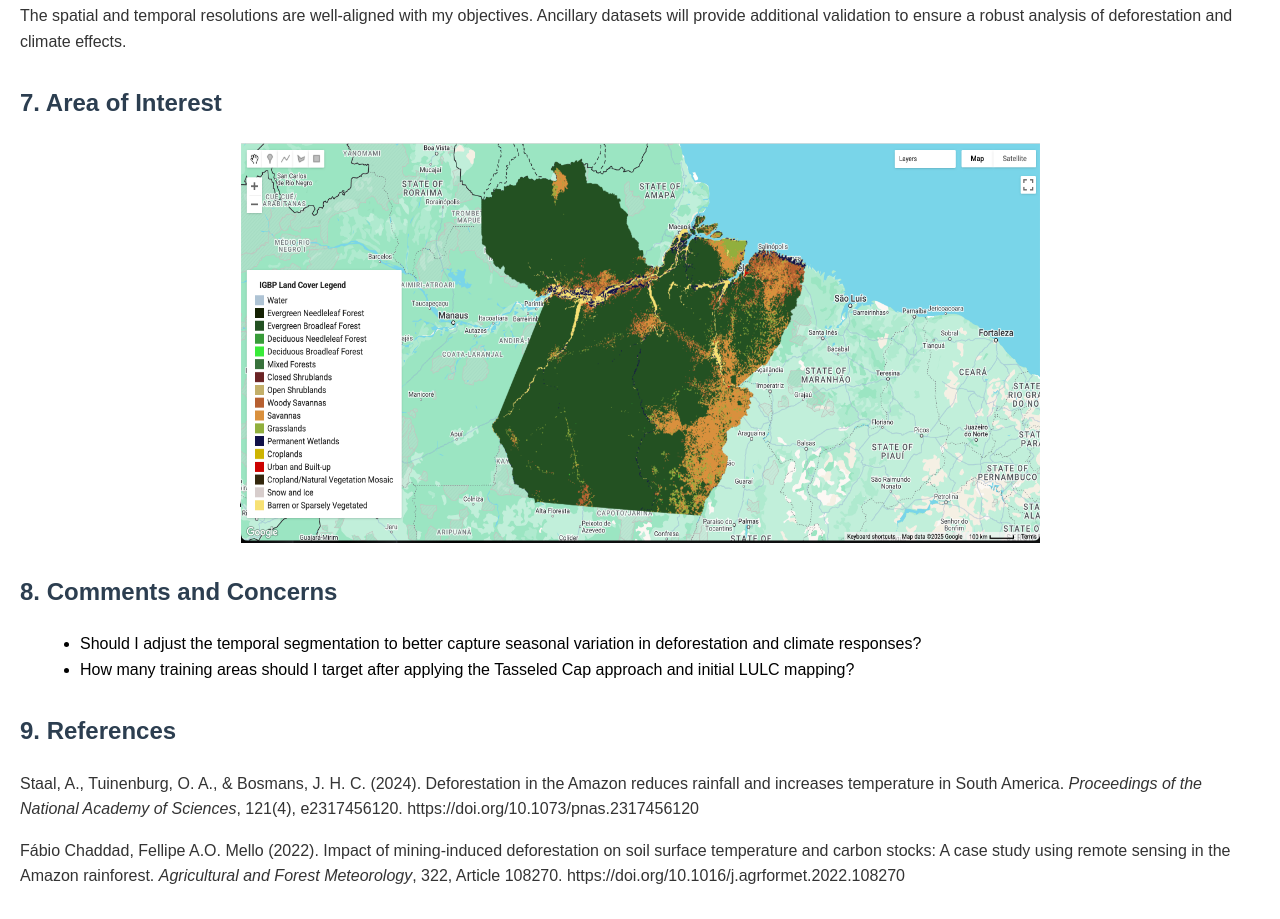
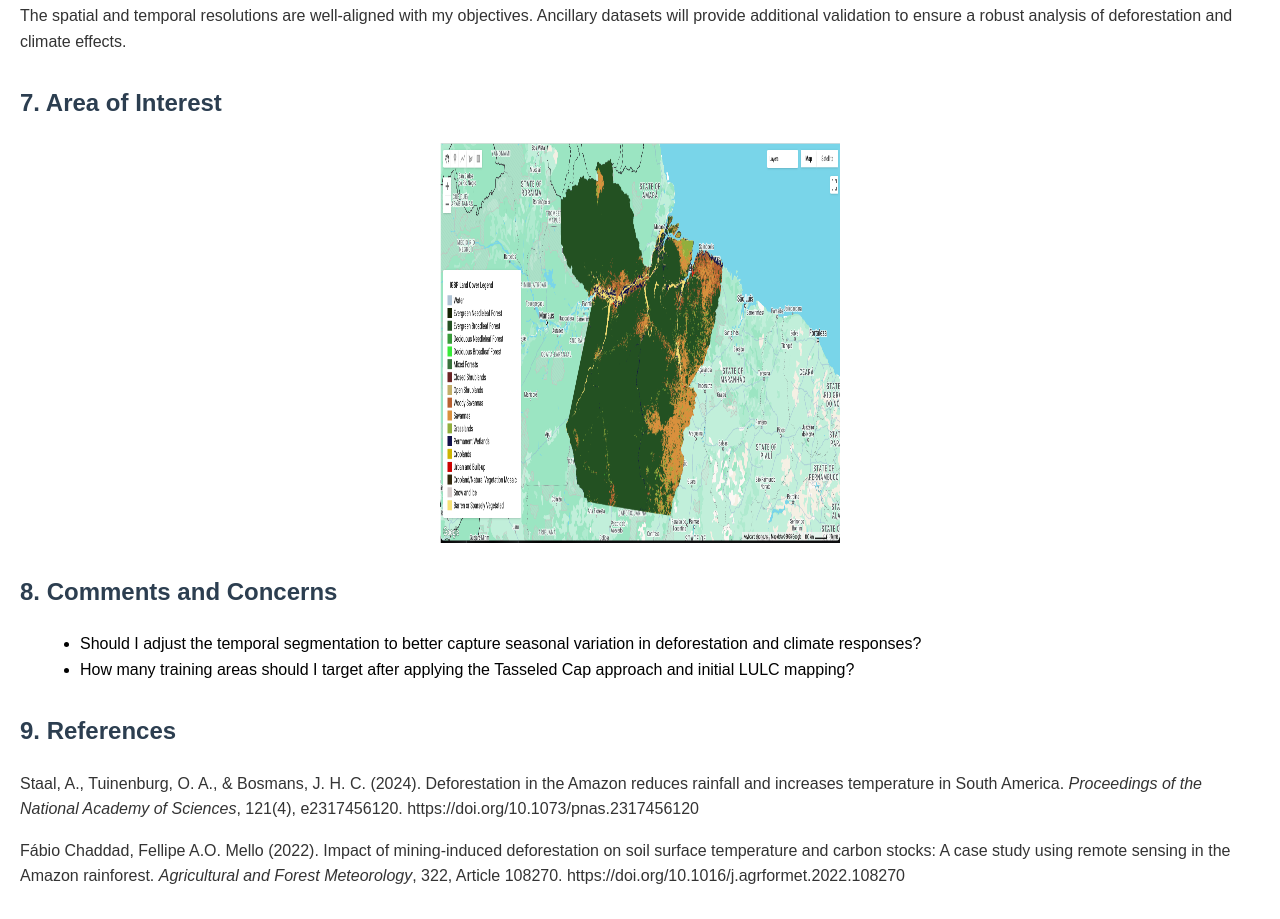
Before and after one commit to sbrigham-1996/GEOG577, a plain HTML site: page index.html in a window 1280 px wide. Shown: the part 1387-2306 px from the top of the page. Drawn offline with Linux system fonts and the light colour scheme.

Commit message:
Update index.html

```diff
--- a/index.html
+++ b/index.html
@@ -85,7 +85,7 @@
 
 <div class="section">
   <h2>7. Area of Interest</h2>
-  <img src="paraDeforestation.png" alt="Map of Pará, Brazil" width="800" height="400">
+  <img src="paraDeforestation.png" alt="Map of Pará, Brazil" width="400" height="400">
 </div>
 
 <div class="section">
```
